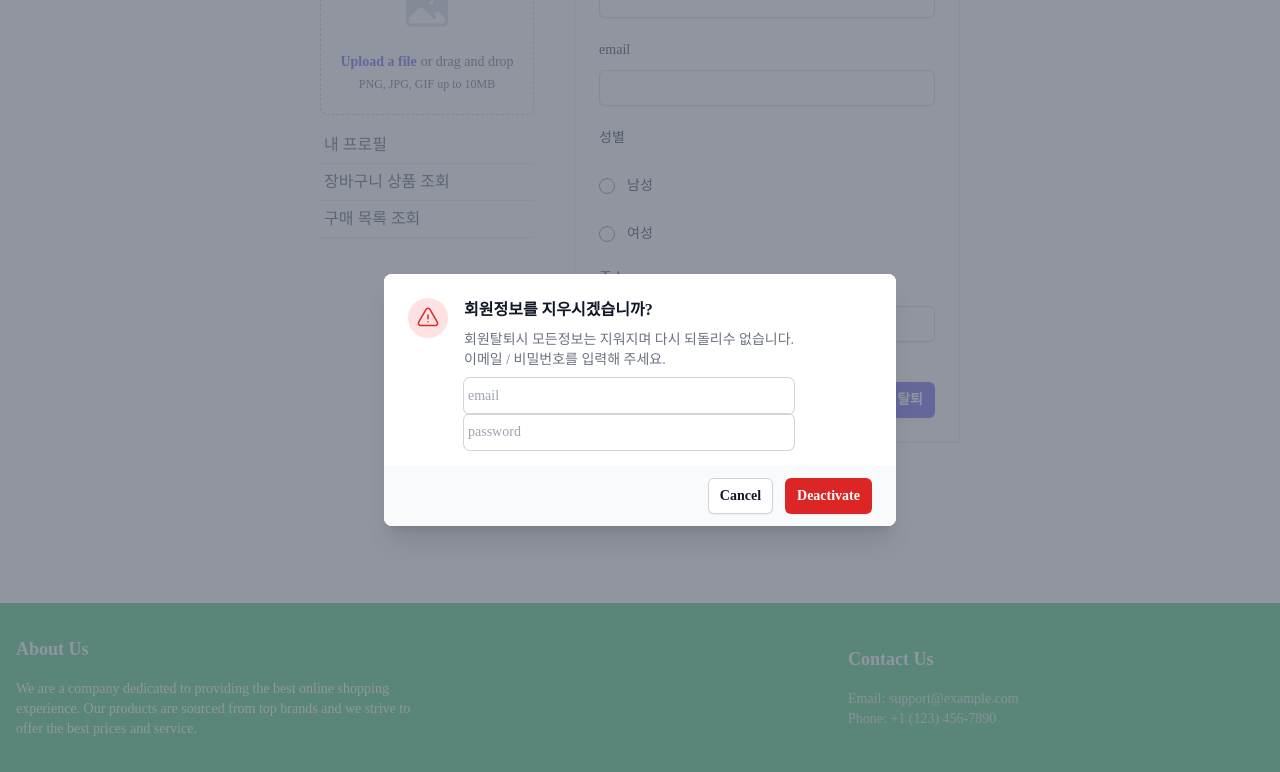
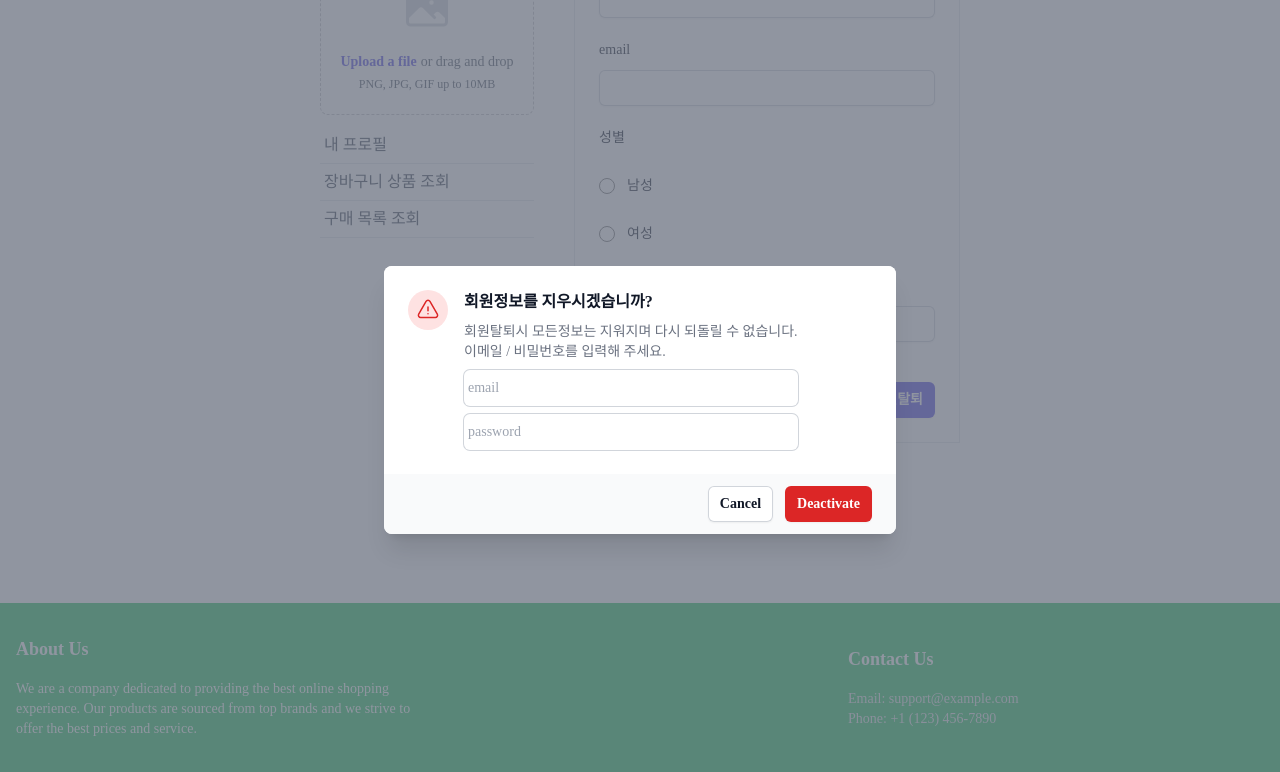
Before and after one commit to supercoding-shoppingmall-project/frontend, a React (Vite) app: page /userprofile in a window 1280 px wide. Both pictures are taken after a click on the button "회원탈퇴". Shown: the part 485-1257 px from the top of the page. Built offline with nearby package versions, Linux system fonts and the light colour scheme; a web font is replaced by a local one.

Commit message:
[Modal.jsx] 회원탈퇴 요청

```diff
--- a/src/components/user-profile/Modal.jsx
+++ b/src/components/user-profile/Modal.jsx
@@ -5,8 +5,35 @@ import {
   DialogTitle,
 } from "@headlessui/react";
 import { ExclamationTriangleIcon } from "@heroicons/react/24/outline";
+import { useState } from "react";
+import axios from "axios";
 
 export default function Modal({ open, setOpen }) {
+  const [email, setEmail] = useState("");
+  const [password, setPassword] = useState("");
+  const [errorMessage, setErrorMessage] = useState("");
+
+  const handleDelete = async () => {
+    try {
+      // 사용자가 입력한 자격증명으로 로그인 요청
+      const response = await axios.delete("/api/user/delete", {
+        email: email,
+        password: password,
+      });
+      console.log(response);
+
+      // 회원 탈퇴 성공 후 처리 (예: 로그아웃 및 리다이렉트)
+      localStorage.removeItem("Authorization");
+      alert("회원 탈퇴가 성공적으로 처리되었습니다.");
+      window.location.href = "/";
+    } catch (error) {
+      console.error("Error during account deletion:", error);
+      setErrorMessage(
+        "회원 탈퇴에 실패했습니다. 이메일 또는 비밀번호를 확인해주세요."
+      );
+    }
+  };
+
   return (
     <Dialog
       open={open}
@@ -40,11 +67,11 @@ export default function Modal({ open, setOpen }) {
                     회원정보를 지우시겠습니까?
                   </DialogTitle>
                   <p className="text-sm text-gray-500 mt-2 mb-2">
-                    회원탈퇴시 모든정보는 지워지며 다시 되돌리수 없습니다.
+                    회원탈퇴시 모든정보는 지워지며 다시 되돌릴 수 없습니다.
                     <br />
                     이메일 / 비밀번호를 입력해 주세요.
                   </p>
-                  <div className="rounded-md ring-1 ring-gray-300  ">
+                  <div className="rounded-md ring-1 ring-gray-300 mb-2">
                     <input
                       id="email"
                       name="email"
@@ -52,32 +79,38 @@ export default function Modal({ open, setOpen }) {
                       placeholder="email"
                       autoComplete="email"
                       className="block flex-1 border-0 bg-transparent py-1.5 pl-1 text-gray-900 placeholder:text-gray-400 focus:ring-0 sm:text-sm sm:leading-6"
+                      value={email}
+                      onChange={(e) => setEmail(e.target.value)}
                     />
                   </div>
-                  <div className="rounded-md ring-1 ring-gray-300  ">
+                  <div className="rounded-md ring-1 ring-gray-300 mb-2">
                     <input
                       id="password"
                       name="password"
-                      type="text"
+                      type="password"
                       placeholder="password"
-                      autoComplete="password"
+                      autoComplete="current-password"
                       className="block flex-1 border-0 bg-transparent py-1.5 pl-1 text-gray-900 placeholder:text-gray-400 focus:ring-0 sm:text-sm sm:leading-6"
+                      value={password}
+                      onChange={(e) => setPassword(e.target.value)}
                     />
                   </div>
+                  {errorMessage && (
+                    <p className="text-red-600 text-sm">{errorMessage}</p>
+                  )}
                 </div>
               </div>
             </div>
             <div className="bg-gray-50 px-4 py-3 sm:flex sm:flex-row-reverse sm:px-6">
               <button
                 type="button"
-                onClick={() => setOpen(false)}
+                onClick={handleDelete}
                 className="inline-flex w-full justify-center rounded-md bg-red-600 px-3 py-2 text-sm font-semibold text-white shadow-sm hover:bg-red-500 sm:ml-3 sm:w-auto"
               >
                 Deactivate
               </button>
               <button
                 type="button"
-                data-autofocus
                 onClick={() => setOpen(false)}
                 className="mt-3 inline-flex w-full justify-center rounded-md bg-white px-3 py-2 text-sm font-semibold text-gray-900 shadow-sm ring-1 ring-inset ring-gray-300 hover:bg-gray-50 sm:mt-0 sm:w-auto"
               >
```
